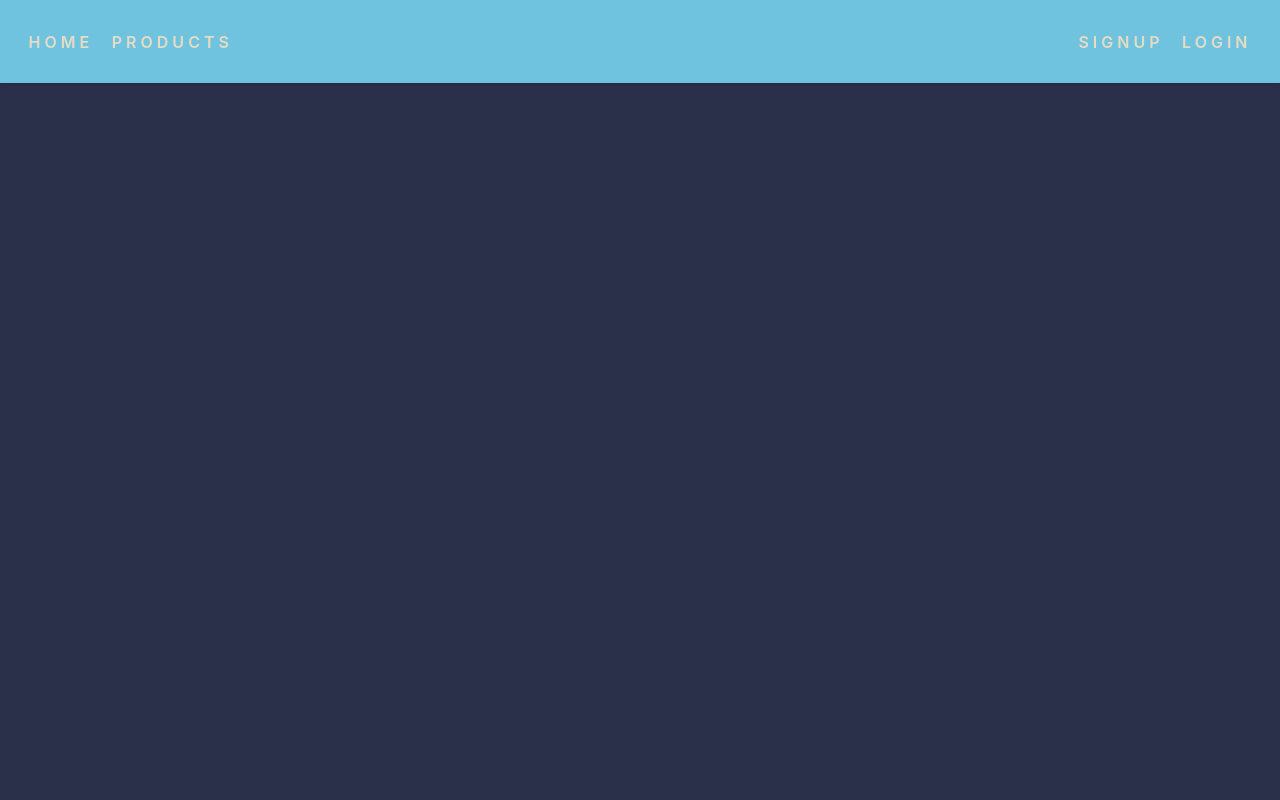
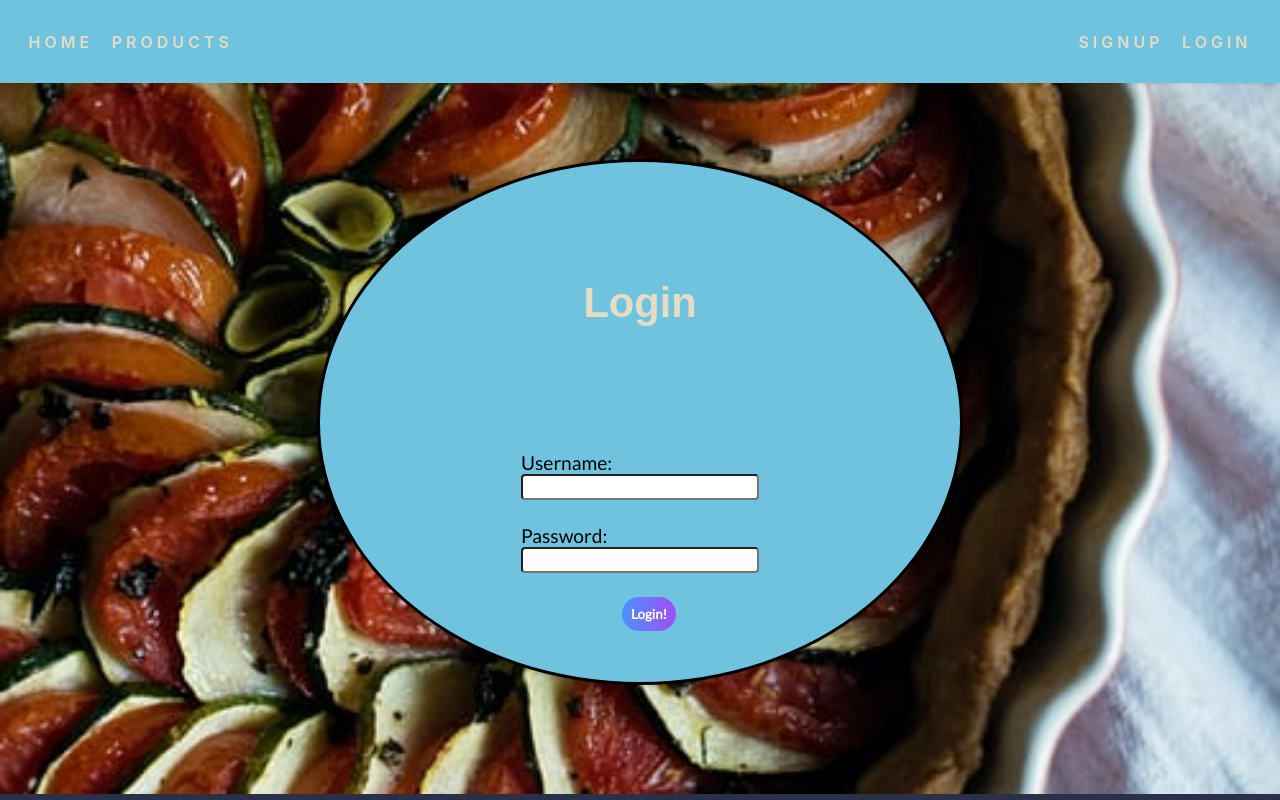
Before and after one commit to ft-potluck-planner-5-group/front-end, a React (Create React App) app: page /login in a window 1280 px wide. Built offline with nearby package versions, Linux system fonts and the light colour scheme.

Commit message:
Login page js and css

```diff
--- a/src/App.js
+++ b/src/App.js
@@ -8,6 +8,7 @@ import Home from './components/Home';
 import SignUp from './components/SignUp';
 import Products from './components/Products';
 import Product from './components/Product';
+import Login from './components/Login';
 
 import data from './data'
 function fetchStock() {
@@ -29,6 +30,9 @@ function App() {
     <Header />
     <Switch>
         <Route exact path="/" component={Home}/>
+
+        <Route path="/login" component={Login}/>
+
         <Route path="/signup" component={SignUp} />
 
         <Route path="/products/:id"
--- /dev/null
+++ b/src/CSS/Login.css
@@ -0,0 +1,65 @@
+@import url('https://fonts.googleapis.com/css2?family=Lato&display=swap');
+
+.login-dev{
+
+    margin-top: 50px;
+    display: flex;
+    flex-direction: column;
+    justify-content: center;
+    align-items: center;
+    height: 93vh;
+    background-image: url('../images/food1.jpg');
+    background-size: cover;
+    background-position: center;
+}
+
+.box {
+    display: flex;
+    flex-direction: column;
+    align-items: center;
+    background-color: white;
+    width: 50%;
+    margin: 15% 20%;
+    padding: 4% 0;
+    background-color: #6fc3df;
+    border-radius: 50%;
+    box-shadow: 0 0 0.25em 0 rgba(0, 0, 0, 0.15);
+    border:3px solid black;
+}
+
+.app-wrap {
+    color: #E5DCC3;
+    font-family: 'Lato', sans-serif;
+    margin-bottom: 10%;
+    position: relative;
+}
+
+.app-wrap h1{
+    color: #E5DCC3;
+    font: 2.6em sans-serif;
+    font-weight: bold;
+}
+
+.iput {
+    display: flex;
+    margin-bottom: 10%;
+    outline-color: #9541e8;
+    width: 230px;
+    height: 20px;
+    border-radius: 4px;
+}
+label {
+    color: black;
+    font-family: 'Lato', sans-serif;
+    font-size: 1.2em;
+}
+
+.button {
+    background-image: linear-gradient(to right, #4d91ff, #a24ef5);
+    color: white;
+    padding: 25%;
+    border: none;
+    border-radius: 20px;
+    font-family: 'Lato', sans-serif;
+    font-weight: bold;
+}
--- /dev/null
+++ b/src/components/Login.js
@@ -0,0 +1,45 @@
+import React, { useState } from "react";
+import validation from '../validation/validation';
+import '../CSS/Login.css';
+
+const Login = () => {
+    const [values, setValues] = useState({
+        name: '',
+        password: ''
+})
+const [errors, setErrors] = useState({});
+
+const formSubmit = (evt) => {
+    evt.preventDefault();
+    setErrors(validation(values))
+}
+
+const inputChange = (evt) => {
+    setValues({
+        ...values, [evt.target.name]: evt.target.value
+    })
+}
+return (
+<div className='login-dev'>
+    <div className='box'>
+        <div className='app-wrap'>
+            <h1>Login</h1>
+        </div>
+        <form className='form-wrap'>
+            <label>
+            {errors.name && <p className='error'>{errors.name}</p>}
+            Username: <input type="text" className='iput' name='name' value={values.name} onChange={inputChange} />
+            </label>
+            <label>
+            {errors.password && <p className='error'>{errors.password}</p>}
+            Password: <input type="text" className='iput' name='name' value={values.password} onChange={inputChange} />
+            </label>
+        </form>
+        <div>
+            <button className='button' onClick={formSubmit}>Login!</button>
+        </div>
+    </div>
+</div>
+    )
+}
+export default Login
```
